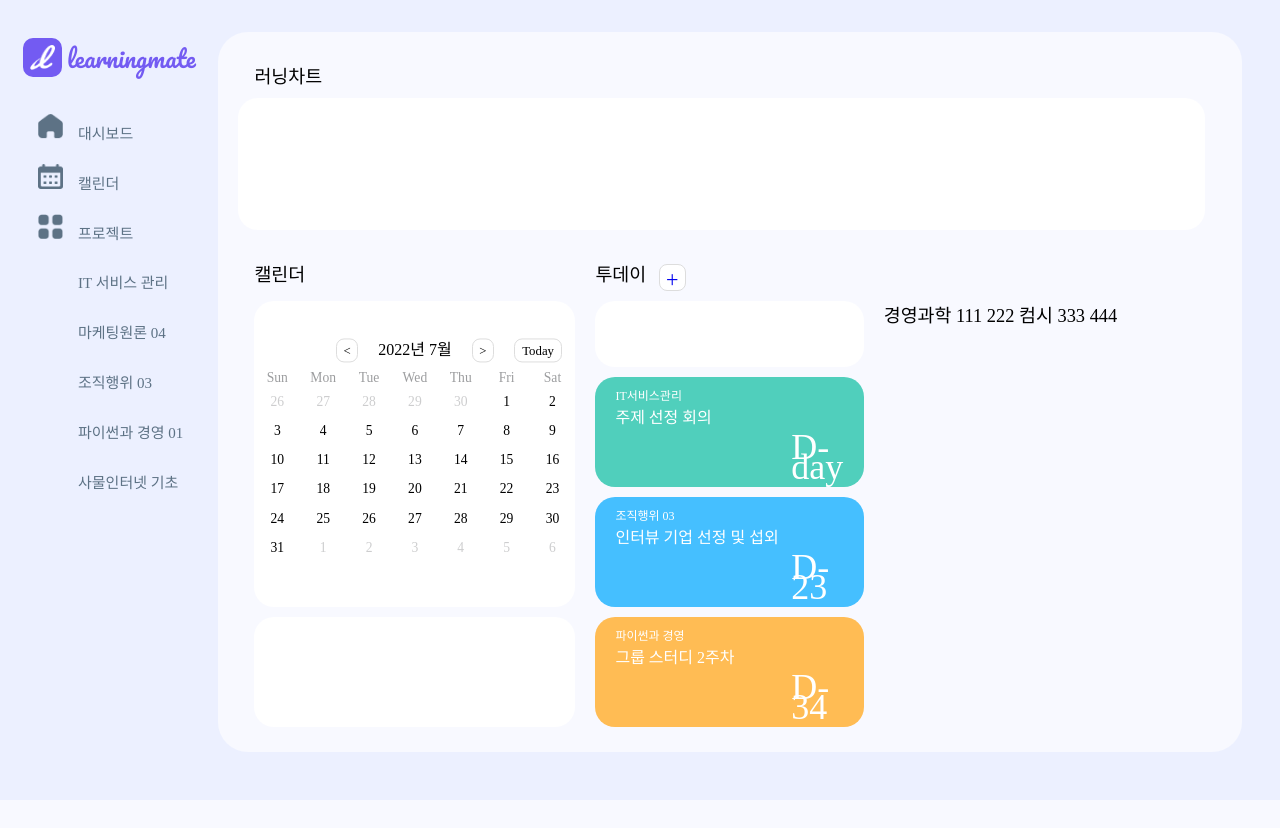
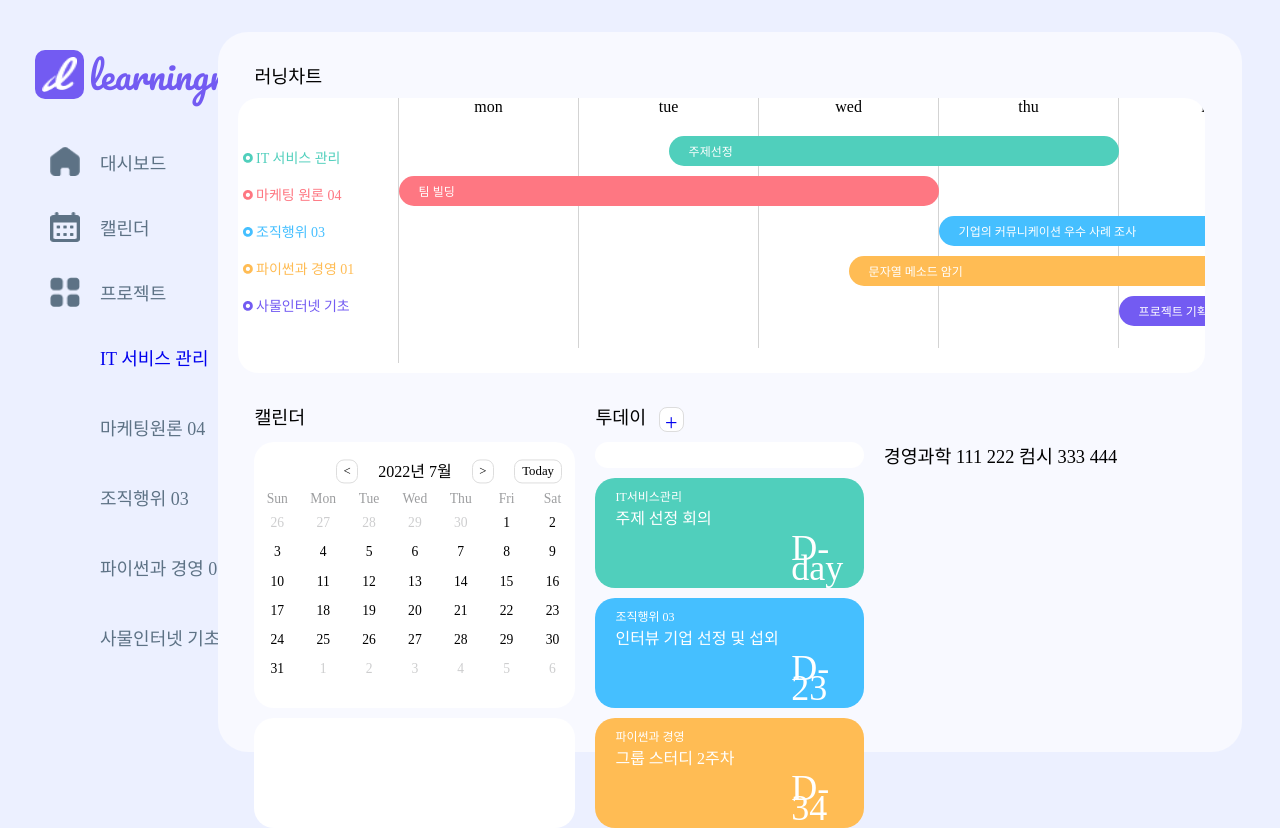
Before and after one commit to LikeLion-at-DGU/Runningmate, a Django app: page /calendar in a window 1280 px wide. Before the commit the page ends 727 px from the top, so only its background shows below. Run offline with Django 4.2, Linux system fonts and the light colour scheme; data comes from the database, SQL or seed files in the repository; both versions use the stored data as it was after the commit; some web fonts are replaced.

Commit message:
gantt chart 추가

```diff
--- a/runningmate/mateapp/templates/mateapp/calendar.html
+++ b/runningmate/mateapp/templates/mateapp/calendar.html
@@ -1,9 +1,47 @@
 {% extends 'base.html' %} {% load static %} {% block content %}
+
+<link rel = "stylesheet" type="text/css" href = "{% static 'css/gantt.css' %}?after">
 
 <div id="rec3">
   <div class="container2">
     <div class="item2" id="chart_text">러닝차트</div>
-    <div class="item2" id="chart"></div>
+
+    <div class="item2" id="gantt">
+      <div class="chart-axis">
+        <ul class="chart-subject">
+            <li style="color: #50cfbc;"><img src="{% static 'images/Oval_mint.png' %}" class="Oval"/> IT 서비스 관리</li>
+            <li style="color: #fe7782;"><img src="{% static 'images/Oval_red.png' %}" class="Oval"/> 마케팅 원론 04</li>
+            <li style="color: #45bfff;"><img src="{% static 'images/Oval_blue.png' %}" class="Oval"/> 조직행위 03</li>
+            <li style="color: #ffbc54;"><img src="{% static 'images/Oval_yel.png' %}" class="Oval"/> 파이썬과 경영 01</li>
+            <li style="color: #735bf2;"><img src="{% static 'images/Oval_pur.png' %}" class="Oval"/> 사물인터넷 기초</li>
+        </ul>
+      </div>
+      <div class="chart-wrapper">
+        <ul class="chart-values">
+          <li>mon</li>
+          <li>tue</li>
+          <li>wed</li>
+          <li>thu</li>
+          <li>fri</li>
+          <li>sat</li>
+          <li>sun</li>
+        </ul>
+
+        <ul class="chart-bars">
+          <li data-duration="tue½-thu" data-color="#50cfbc">주제선정</li>
+          <li data-duration="mon-wed" data-color="#fe7782">팀 빌딩</li>
+          <!-- <li data-duration="thu½-fri" data-color="#fe7782">가입 선정</li> -->
+          <li data-duration="thu-sun" data-color="#45bfff">기업의 커뮤니케이션 우수 사례 조사</li>
+          <li data-duration="wed½-sat" data-color="#ffbc54">문자열 메소드 암기</li>
+          <li data-duration="fri-sat½" data-color="#735bf2">프로젝트 기획서 초안 작성</li>
+          <!-- <li data-duration="wed-wed" data-color="#색추가">Task</li>
+          <li data-duration="thu-fri½" data-color="#색추가">Task</li>
+          <li data-duration="mon½-wed½" data-color="#색추가">Task</li>
+          <li data-duration="fri-sat" data-color="#색추가">Task</li> -->
+        </ul>
+      </div>
+      <script src="{% static 'js/gantt.js'%}"></script>
+    </div>
     <div class="item2" id="calendar2_text">캘린더</div>
     <div class="item2" id="calendar2">
       <div class="calendar">
--- /dev/null
+++ b/runningmate/runningmate/static/css/gantt.css
@@ -0,0 +1,103 @@
+@charset "UTF-8";
+@font-face {
+    font-family: "AppleSDGothicNeoM00";
+    src: url(../font/AppleSDGothicNeoM00.ttf);
+}
+
+/* reset */
+/* RESET RULES–––––––––––––––––––––––––––––––––––––––––––––––––– */
+:root {
+    --white: #fff;
+    --divider: lightgrey;
+    --body: #f5f7f8;
+}
+
+.chart-wrapper ul {
+    list-style: none;
+}
+
+#gantt a {
+    text-decoration: none;
+    color: inherit;
+}
+
+* {
+    padding: 0;
+    margin: 0;
+    box-sizing: border-box;
+}
+
+#gantt {
+    display: flex;
+    overflow-x: auto;
+    height: auto;
+    min-height: 275px;
+    font-family: "AppleSDGothicNeoM00";
+}
+
+.chart-wrapper {
+    max-width: 1000px;
+    width: 95%;
+    padding: 0px;
+    /* margin: 0 auto; */
+}
+
+/* CHART-AXIS–––––––––––––––––––––––––––––––––––––––––––––––––– */
+.chart-axis .chart-subject {
+    font-size: 14px;
+    padding: 40px 5px;
+    border-right: 1px solid var(--divider);
+}
+
+.chart-axis .chart-subject li {
+    list-style: none;
+    width: 150px;
+    padding: 8.5px 0px;
+}
+
+/* CHART-VALUES–––––––––––––––––––––––––––––––––––––––––––––––––– */
+.chart-wrapper .chart-values {
+    position: relative;
+    display: flex;
+    margin-bottom: 20px;
+    font-size: 1.2rem;
+}
+
+.chart-wrapper .chart-values li {
+    flex: 1;
+    min-width: 180px;
+    text-align: center;
+    font-size: 16px;
+}
+
+.chart-wrapper .chart-values li:not(:last-child) {
+    position: relative;
+}
+
+.chart-wrapper .chart-values li:not(:last-child)::before {
+    content: '';
+    position: absolute;
+    right: 0;
+    height: 250px;
+    border-right: 1px solid var(--divider);
+}
+
+
+/* CHART-BARS–––––––––––––––––––––––––––––––––––––––––––––––––– */
+.chart-wrapper .chart-bars li {
+    position: relative;
+    color: var(--white);
+    margin-bottom: 10px;
+    font-size: 12px;
+    border-radius: 20px;
+    padding: 6px 20px;
+    width: 0;
+    opacity: 0;
+    transition: all 0.65s linear 0.2s;
+}
+
+@media screen and (max-width: 600px) {
+    .chart-wrapper .chart-bars li {
+        padding: 10px;
+    }
+}
--- a/runningmate/runningmate/static/css/style.css
+++ b/runningmate/runningmate/static/css/style.css
@@ -463,21 +463,59 @@ span{
     cursor: pointer;
 }
 
-/* navbar */
+/* navbar ---------------------------------------*/
+.navbar {
+    /* border: 1px solid black; */
+    width: auto;
+    padding: 10px;
+    margin: 10px;
+    box-sizing: initial;
+    position: absolute;
+}
+
 .navbar a {
     text-decoration: none;
 }
 
+.navbar img {
+    box-sizing: initial;
+}
+
+/* navbar main logo -----------------------------*/
+.nav_logo {
+    width: 35px;
+    height: 35px;
+    background: #735BF2;
+    border-radius: 10px;
+    padding: 7px;
+    margin: 30px 5px 30px 15px;
+    vertical-align: middle;
+    box-sizing: initial;
+}
+
+.nav_main span {
+    font-family: 'Pacifico';
+    font-style: normal;
+    font-weight: 400;
+    font-size: 36px;
+    color: #735BF2;
+    vertical-align: middle;
+}
+
+/* navbar button --------------------------------*/
 .nav_button {
     /* border: 1px solid #5D7285; */
-    border-radius: 12px;
-    width: 180px;
-    height: 40px;
+    border-radius: 22px;
+    display: flex;
+    flex-direction: row;
+    align-items: center;
+    padding-left: 15px;
+    width: 240px;
+    height: 65px;
     margin-left: 15px;
     transition: all .5s;
-    padding-bottom: 10px;
     font-family: 'AppleSDGothicNeoB';
-    font-size: 15px;
+    font-size: 18px;
     color: #5D7285;
 }
 
@@ -487,57 +525,20 @@ span{
 }
 
 .nav_button img {
-    width: 25px;
-    height: 25px;
-    padding-right: 15px;
-    padding-top: 7px;
+    width: 30px;
+    height: 30px;
+    padding-right: 20px;
 }
 
-.nav_button ul {
+/* navbar button ul ------------------------------*/
+.button_wrap ul {
     font-family: 'AppleSDGothicNeoM';
-    font-size: 15px;
-    color: #5D7285;
-    list-style: none;
-    line-height: 50px;
-    padding-left: 55px;
-}
-
-.current {
-    background-color: #735BF2;
-    color: white;
-}
-
-.nav_logo {
-    width: 25px;
-    height: 25px;
-    background: #735BF2;
-    border-radius: 10px;
-    padding: 7px;
-    margin: 30px 5px 30px 15px;
-    vertical-align: middle;
-}
-
-.nav_main span {
-    font-family: 'Pacifico';
-    font-style: normal;
-    font-weight: 400;
-    font-size: 24px;
-    color: #735BF2;
-    vertical-align: middle;
-}
-
-#nav_rep {
-    padding-left: 15px;
-    width: 165px;
-}
-
-.nav_project {
-    padding-left: 15px;
-}
-
-.project_sub a{
+    font-size: 18px;
     color: #5D7285;
     text-decoration: none;
+    list-style: none;
+    line-height: 70px;
+    padding-left: 80px;
 }
 
 /*시간표*/
--- /dev/null
+++ b/runningmate/runningmate/static/js/gantt.js
@@ -0,0 +1,46 @@
+function createChart(e) {
+    const days = document.querySelectorAll(".chart-values li");
+    const tasks = document.querySelectorAll(".chart-bars li");
+    const daysArray = [...days];    // NodeList(유사배열) -> 아래 filter 기능 쓰기 위해 순수배열로 변경
+
+    // chart-bars li 각각마다 할 일(task) 지정
+    tasks.forEach(el => {
+        // 변수 지정
+        const duration = el.dataset.duration.split("-");
+        const startDay = duration[0];
+        const endDay = duration[1];
+        let left = 0,   // 해당 화살표 함수 범위 내에서 변수 지정
+            width = 0;
+
+        // 시작일 left 확인 - 시작 요일 ½(절반) 유무 체크
+        if (startDay.endsWith("½")) {
+            const filteredArray = daysArray.filter(day => day.textContent == startDay.slice(0, -1)); // slice 이용 끝 ½만 자르고 li(day) 요소와 같은지 비교
+            left = filteredArray[0].offsetLeft + filteredArray[0].offsetWidth / 2;
+        } else {
+            const filteredArray = daysArray.filter(day => day.textContent == startDay);
+            left = filteredArray[0].offsetLeft;
+        }
+
+        // 바 width 확인
+        if (endDay.endsWith("½")) {
+            const filteredArray = daysArray.filter(day => day.textContent == endDay.slice(0, -1));
+            width = filteredArray[0].offsetLeft + filteredArray[0].offsetWidth / 2 - left;
+        } else {
+            const filteredArray = daysArray.filter(day => day.textContent == endDay);
+            width = filteredArray[0].offsetLeft + filteredArray[0].offsetWidth - left;
+        }
+
+
+        // apply css
+        // left, width li css 지정
+        el.style.left = `${left}px`;    // 과거 el.style.left = left +'px'와 동일
+        el.style.width = `${width}px`;
+        if (e.type == "load") {
+            el.style.backgroundColor = el.dataset.color; // 막대 색 data-color 가져와서 지정
+            el.style.opacity = 1; // load 발생 시 막대 생기게 지정
+        }
+    });
+}
+
+window.addEventListener("load", createChart);
+window.addEventListener("resize", createChart);
--- a/runningmate/runningmate/templates/shared/_navbar.html
+++ b/runningmate/runningmate/templates/shared/_navbar.html
@@ -1,15 +1,15 @@
 {% load static %}
 <!-- navbar -->
 
-<div class="navbar">
+<div class="navbar" style="padding: 10px; margin: 10px; box-sizing: initial;">
     <div class="nav_main">
         <a href="{% url 'mateapp:showmain' %}"><img src="{% static 'images/logo.png' %}" class="nav_logo"/><span>learningmate</span></a>
     </div>
 
-    <a href="{% url 'mateapp:showmain' %}"><div class="nav_button" id="nav_rep"><img src="{% static 'images/home.png' %}" id="home_logo"/>대시보드</div></a>
-    <a href="{% url 'mateapp:calendar' %}"><div class="nav_button" id="nav_rep"><img src="{% static 'images/date_range.png' %}" id="calender_logo"/>캘린더</div></a>
-    <div class="nav_button">
-        <div class="nav_project"><img src="{% static 'images/Vector.png' %}" id="project_logo"/>프로젝트</div>
+    <div class="button_wrap">
+        <a href="{% url 'mateapp:showmain' %}"><div class="nav_button" id="btn1"><img src="{% static 'images/home.png' %}" id="home_logo"/>대시보드</div></a>
+        <a href="{% url 'mateapp:calendar' %}"><div class="nav_button" id="btn2"><img src="{% static 'images/date_range.png' %}" id="calender_logo"/>캘린더</div></a>
+        <a href="#"><div class="nav_button" id="btn3"><img src="{% static 'images/Vector.png' %}" id="project_logo"/>프로젝트</div></a>
         <ul class="project_sub">
             <a href = "{% url 'mateapp:project_name' %}"><li id = "project">IT 서비스 관리</li></a>
             <li>마케팅원론 04</li>
```
Also changed, not shown: runningmate/db.sqlite3, runningmate/runningmate/static/images/Oval_blue.png (added), runningmate/runningmate/static/images/Oval_mint.png (added), runningmate/runningmate/static/images/Oval_pur.png (added), runningmate/runningmate/static/images/Oval_red.png (added), runningmate/runningmate/static/images/Oval_yel.png (added).
